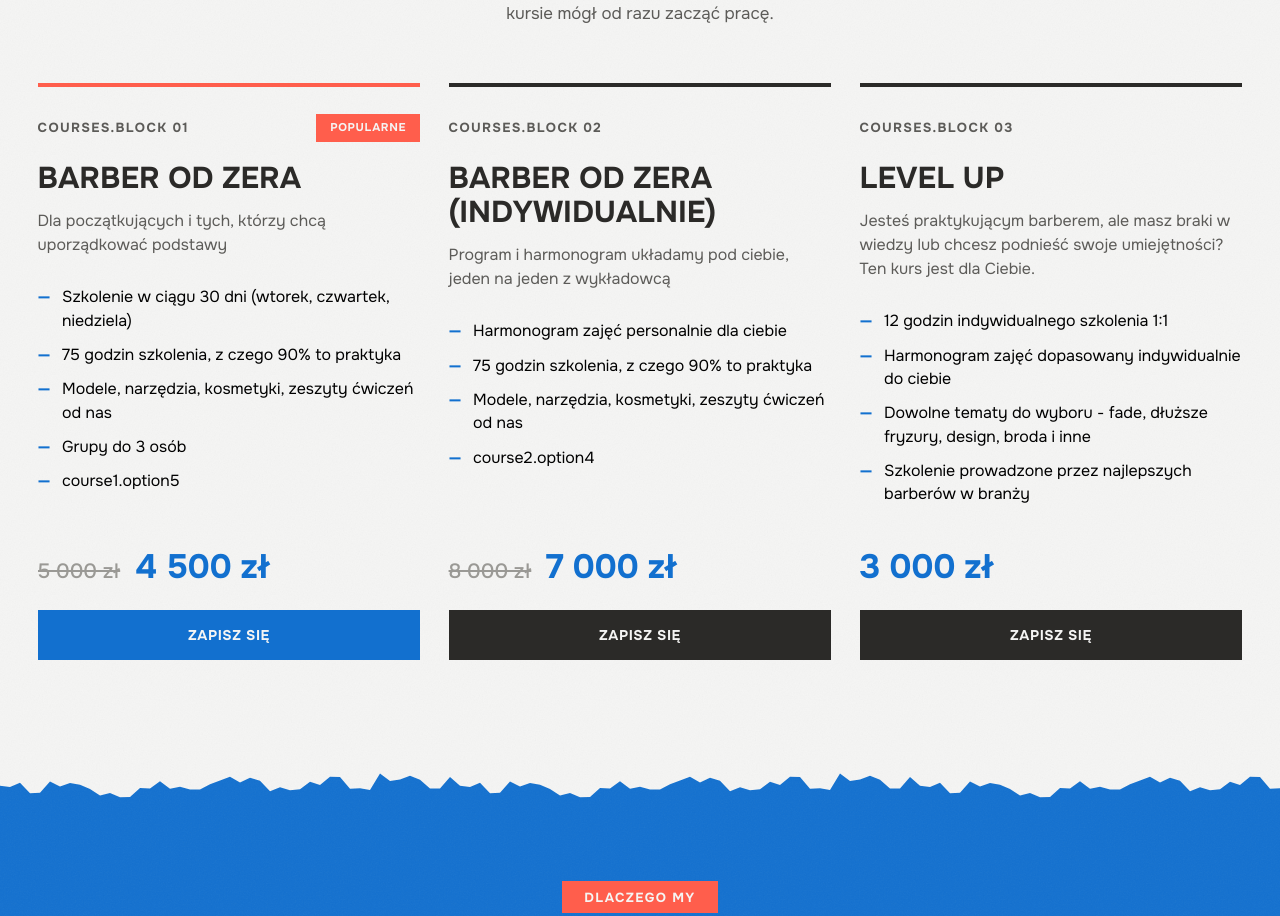
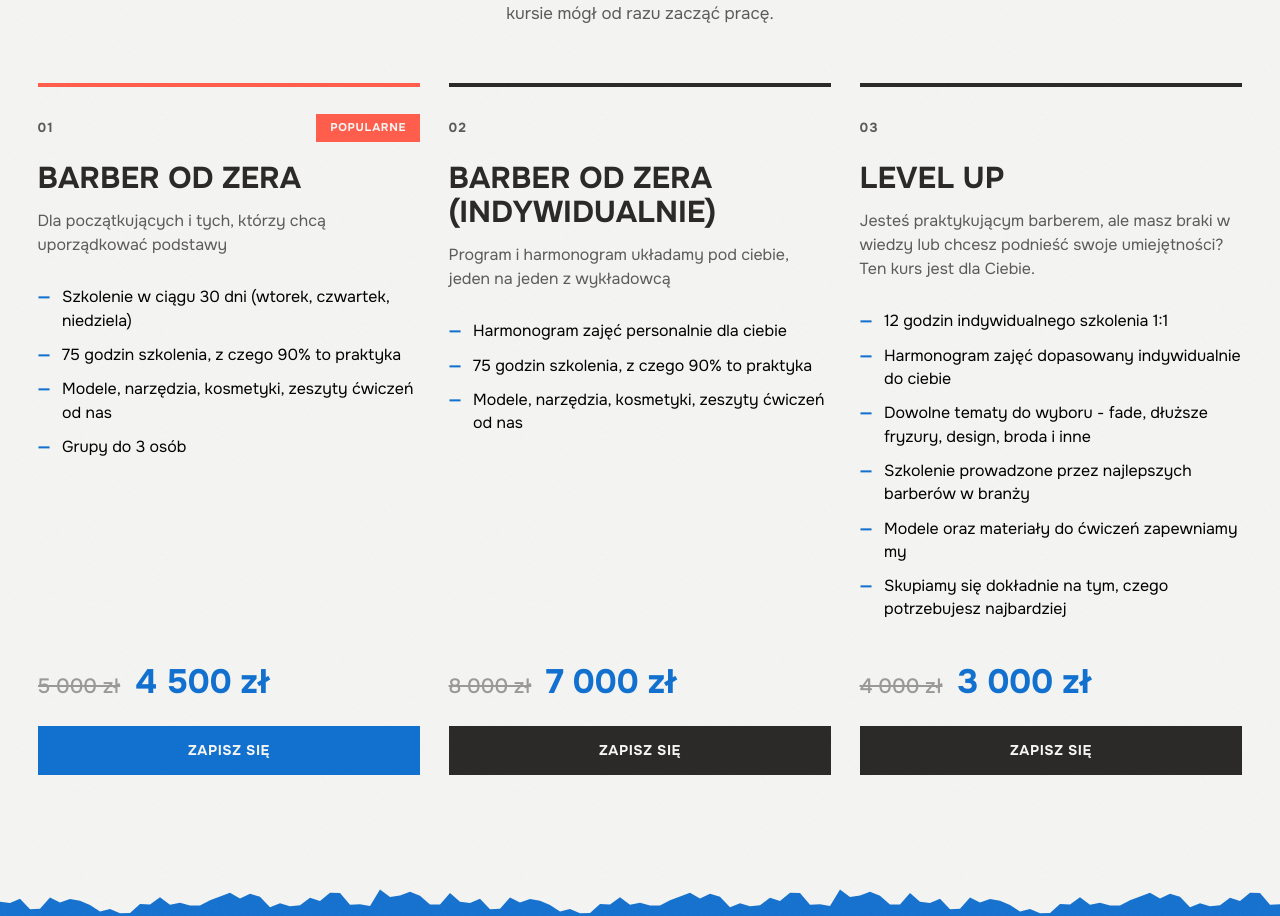
Before and after one commit to Viktor1897/simple-academy, a React (Vite) app: page /#/ in a window 1280 px wide. Shown: the part 1181-2097 px from the top of the page. Built offline with nearby package versions, Linux system fonts and the light colour scheme.

Commit message:
update courses structure

```diff
--- a/src/components/CoursesSection/CoursesSection.tsx
+++ b/src/components/CoursesSection/CoursesSection.tsx
@@ -28,7 +28,6 @@ const courses: Course[] = [
             "course1.option2",
             "course1.option3",
             "course1.option4",
-            "course1.option5",
         ],
         price: { old: "course1.oldPrice", current: "course1.currentPrice" },
         featured: true,
@@ -42,7 +41,6 @@ const courses: Course[] = [
             "course2.option1",
             "course2.option2",
             "course2.option3",
-            "course2.option4",
         ],
         price: { old: "course2.oldPrice", current: "course2.currentPrice" },
         featured: false,
@@ -59,8 +57,10 @@ const courses: Course[] = [
             "course3.option2",
             "course3.option3",
             "course3.option4",
+            "course3.option5",
+            "course3.option6",
         ],
-        price: { old: null, current: "course3.currentPrice" },
+        price: { old: "course3.oldPrice", current: "course3.currentPrice" },
         featured: false,
     },
 ];
@@ -90,7 +90,7 @@ const CoursesSection = () => {
                             // no boxes — each course is a column ruled off at the top
                             <Course key={course.title} isFeatured={course.featured}>
                                 <CardTop>
-                                    <BlockLabel>{`${t("courses.block")} ${course.number}`}</BlockLabel>
+                                    <BlockLabel>{course.number}</BlockLabel>
                                     {course.chip && (
                                         <Tag background={COLORS.coral} color={COLORS.paper}>
                                             {t(course.chip)}
```
